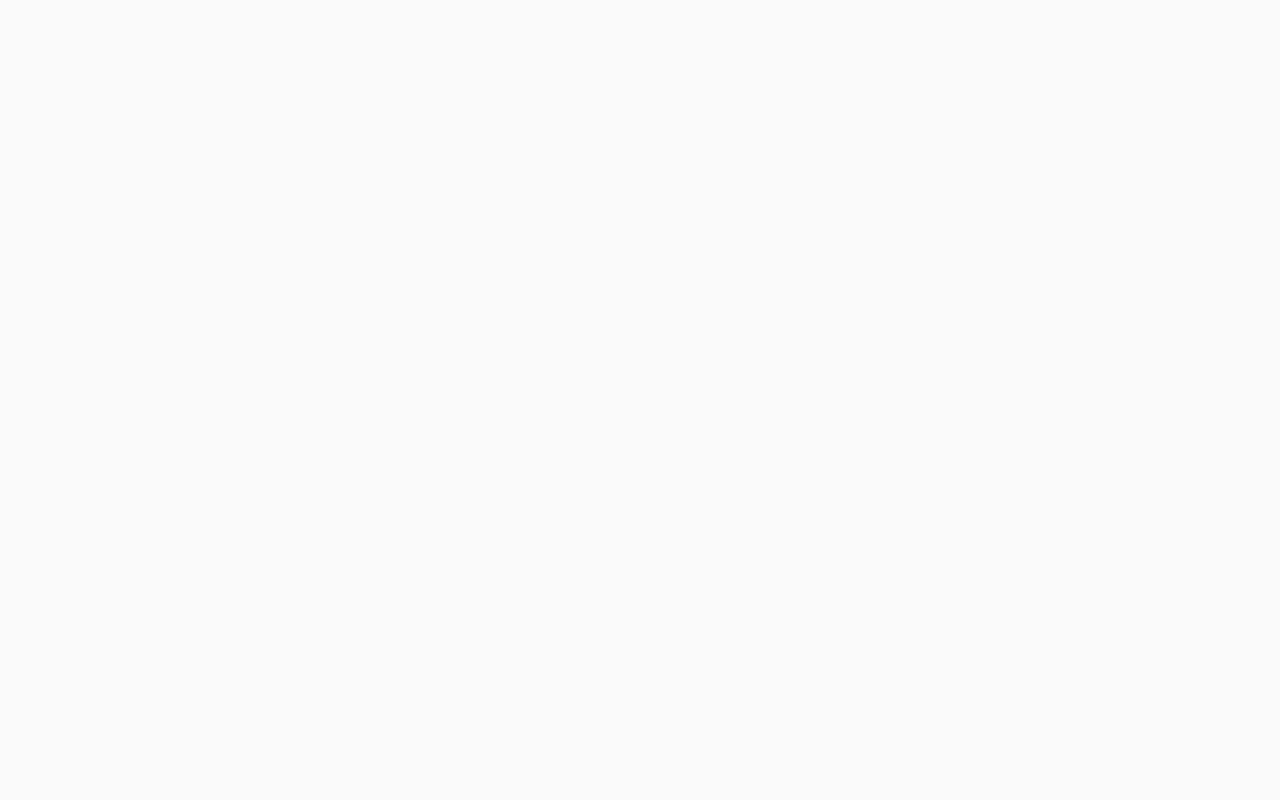
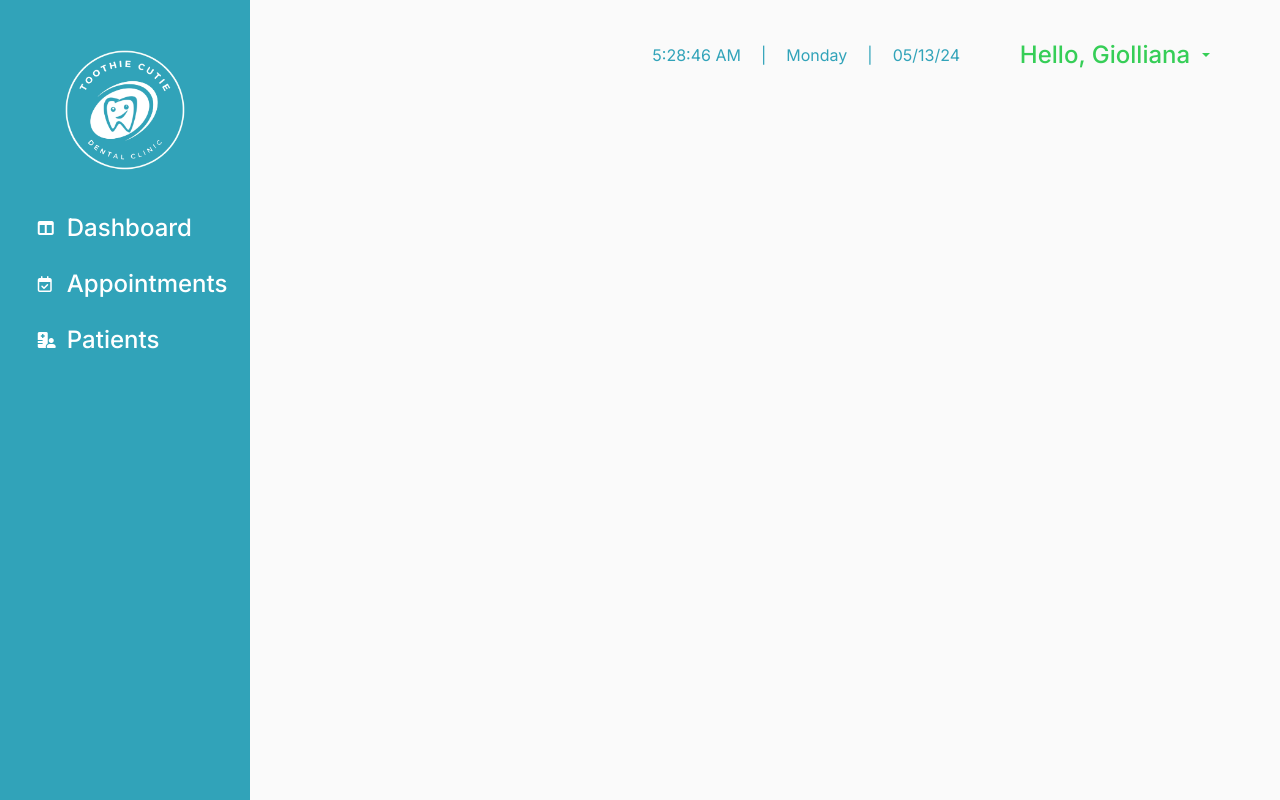
Before and after one commit to pauleenann/Dentsys-App, a React (Create React App) app in the folder frontend/: page /add-new-patient in a window 1280 px wide. Before the commit this address had no page. Built offline with nearby package versions, Linux system fonts and the light colour scheme.

Commit message:
fix sidebar css

```diff
--- a/frontend/src/App.js
+++ b/frontend/src/App.js
@@ -10,6 +10,7 @@ import AdminNavbar from "./Components/AdminNavbar/AdminNavbar";
 import Dashboard from "./Pages/Dashboard";
 import AdminAppointmentList from "./Pages/AdminAppointmentList";
 import AdminPatients from "./Components/AdminPatients/AdminPatients";
+import AddNewPatient from "./Pages/AddNewPatient";
 
 const App = () => {
   return (
@@ -27,6 +28,7 @@ const App = () => {
         <Route path="/dashboard" element={<Dashboard />} />
         <Route path="/appointment-list" element={<AdminAppointmentList/>} />
         <Route path="/patient-list" element={<AdminPatients/>} />
+        <Route path="/add-new-patient" element={<AddNewPatient/>} />
 
       </Routes>
 
--- /dev/null
+++ b/frontend/src/Components/AddPatient/AddPatient.css
@@ -0,0 +1,21 @@
+@import url('https://fonts.googleapis.com/css2?family=Inter:wght@100..900&display=swap');
+
+body {
+    font-family: "Inter", sans-serif;
+    background: #fafafa;
+}
+
+.wrapper {
+    display: flex;
+    width: 100%;
+    align-items: stretch;
+}
+
+
+
+#content {
+    width: 100%;
+    padding: 30px 50px;
+    min-height: 100vh;
+    transition: all 0;
+}
--- /dev/null
+++ b/frontend/src/Components/AddPatient/AddPatient.jsx
@@ -0,0 +1,21 @@
+import React from 'react'
+import './AddPatient.css'
+import AdminNavbar from '../AdminNavbar/AdminNavbar'
+import AdminInfo from '../AdminInfo/AdminInfo'
+
+const AddPatient = () => {
+  return (
+    <div className='wrapper'>
+        <AdminNavbar></AdminNavbar>
+      <div id="content">
+        <AdminInfo></AdminInfo>
+        <div className="row">
+
+        </div>
+
+      </div>
+    </div>
+  )
+}
+
+export default AddPatient
--- a/frontend/src/Components/AdminNavbar/AdminNavbar.css
+++ b/frontend/src/Components/AdminNavbar/AdminNavbar.css
@@ -66,8 +66,13 @@ body {
 .admin-nav-dashboard, .admin-nav-appointments, .admin-nav-patients{
     display: flex;
     align-items: center;
-    margin-bottom: 10px;
     cursor: pointer;
+    /* background-color: #36CE57; */
+    padding: 10px 37px;
+}
+
+.admin-nav-dashboard:hover, .admin-nav-appointments:hover, .admin-nav-patients:hover, .admin-nav-dashboard:active, .admin-nav-appointments:active, .admin-nav-patients:active{
+    background-color: #36CE57;
 }
 
 
@@ -87,6 +92,7 @@ body {
     font-size: 1.5rem;
     font-weight: 500;
 }
+
 
 .admin-info{
     display: flex;
--- a/frontend/src/Components/AdminPatients/AdminPatients.css
+++ b/frontend/src/Components/AdminPatients/AdminPatients.css
@@ -29,6 +29,10 @@ body {
 
  .patient-button-color{
      background-color: #31A3B9;
+ }
+
+ .patient-button-color:hover{
+    background-color: #0088a3;
  }
 
  .button-text{
@@ -81,6 +85,7 @@ body {
 
  .button-edit-container:hover{
     background-color: #31A3B9;
+    color: #fff;
  }
 
  .button-edit:hover{
--- a/frontend/src/Components/AdminPatients/AdminPatients.jsx
+++ b/frontend/src/Components/AdminPatients/AdminPatients.jsx
@@ -2,6 +2,7 @@ import React from 'react'
 import AdminNavbar from '../AdminNavbar/AdminNavbar'
 import AdminInfo from '../AdminInfo/AdminInfo'
 import './AdminPatients.css'
+import { Link } from 'react-router-dom'
 
 const AdminPatients = () => {
   return (
@@ -11,7 +12,9 @@ const AdminPatients = () => {
             <AdminInfo></AdminInfo>
             <div className="patient-header">
                   <h1>Patients</h1>
+                  <Link to='/add-new-patient'>
                   <button className='btn patient-button-color'><i class="fa-regular fa-square-plus button-text text-light"></i><span className='text-light button-add'> Add a New Patient</span></button>
+                  </Link>
                 </div>
 
                 {/* patient search, filter, and sort */}
--- /dev/null
+++ b/frontend/src/Pages/AddNewPatient.jsx
@@ -0,0 +1,12 @@
+import React from 'react'
+import AddPatient from '../Components/AddPatient/AddPatient'
+
+const AddNewPatient = () => {
+  return (
+    <div>
+      <AddPatient></AddPatient>
+    </div>
+  )
+}
+
+export default AddNewPatient
```
